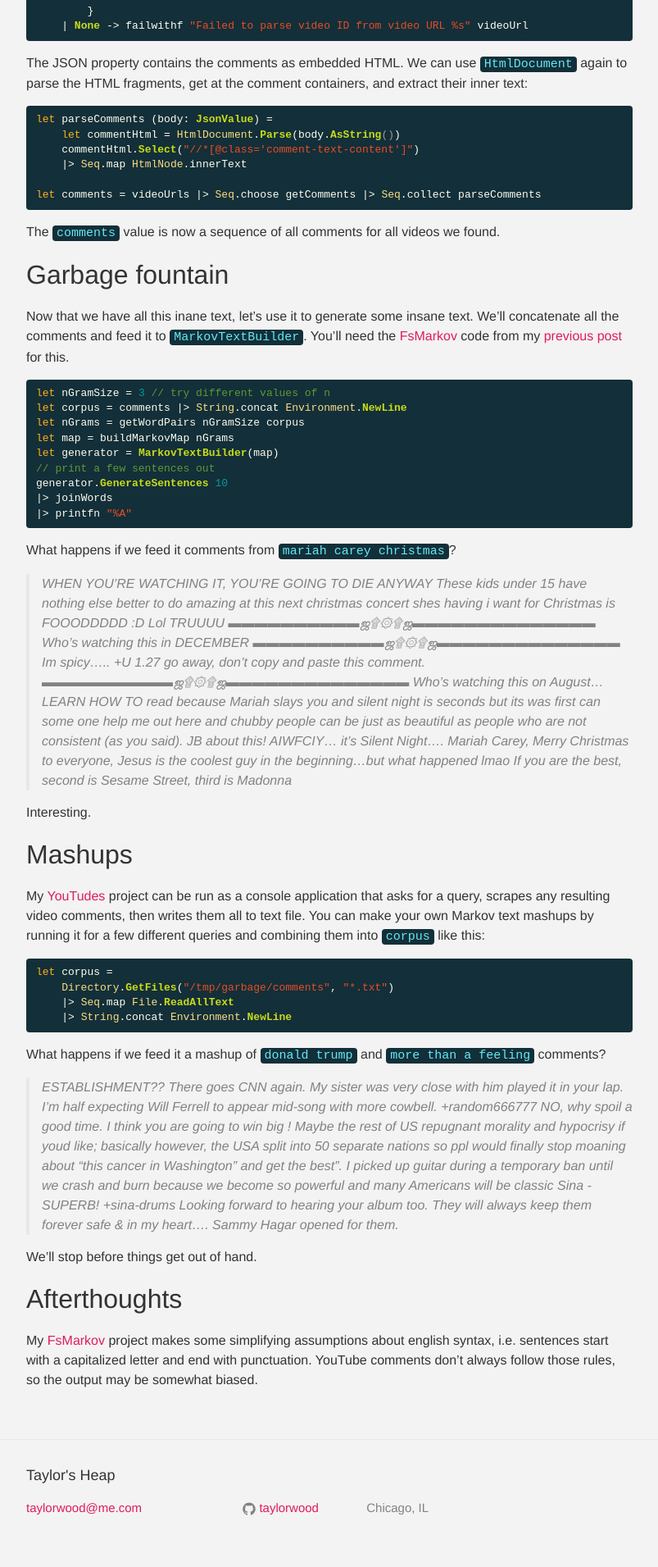
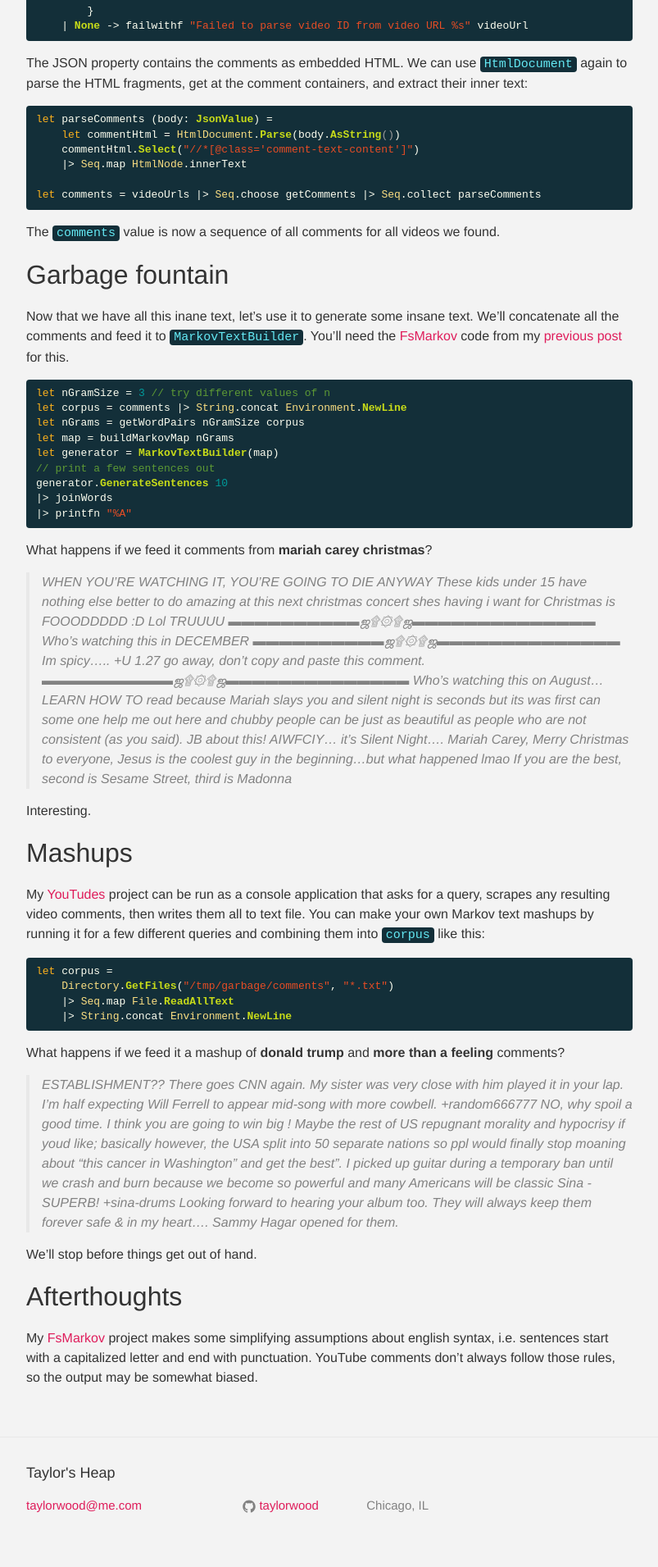
Before and after one commit to taylorwood/taylorwood.github.io, a Jekyll site: the page built from _posts/2015-12-17-youtube-comment-markov.markdown, in a window 1280 px wide. Shown: the part 3803-5714 px from the top of the page at 82% size, without its empty margins (238-1041 px from the left). Built offline with Jekyll 4.4.1, drawn with Linux system fonts in a browser that asks for light colours.

Commit message:
That ain't code.

```diff
--- a/_posts/2015-12-17-youtube-comment-markov.markdown
+++ b/_posts/2015-12-17-youtube-comment-markov.markdown
@@ -189,7 +189,7 @@ generator.GenerateSentences 10
 |> printfn "%A"
 {% endhighlight %}
 
-What happens if we feed it comments from `mariah carey christmas`?
+What happens if we feed it comments from **mariah carey christmas**?
 
 > WHEN YOU'RE WATCHING IT, YOU'RE GOING TO DIE ANYWAY﻿ These kids under 15 have nothing else better to do amazing at this next christmas concert shes having i want for Christmas is FOOODDDDD :D﻿ Lol﻿ TRUUUU﻿ ▬▬▬▬▬▬▬▬▬▬ஜ۩۞۩ஜ▬▬▬▬▬▬▬▬▬▬▬▬▬▬ Who's watching this in DECEMBER ▬▬▬▬▬▬▬▬▬▬ஜ۩۞۩ஜ▬▬▬▬▬▬▬▬▬▬▬▬▬▬﻿ Im spicy.....﻿ +U 1.27 go away, don't copy and paste this comment.﻿ ▬▬▬▬▬▬▬▬▬▬ஜ۩۞۩ஜ▬▬▬▬▬▬▬▬▬▬▬▬▬▬ Who's watching this on August... LEARN HOW TO read because Mariah slays you and silent night is seconds but its was first can some one help me out here and chubby people can be just as beautiful as people who are not consistent (as you said). JB about this! AIWFCIY... it's Silent Night.... Mariah Carey, Merry Christmas to everyone, Jesus is the coolest guy in the beginning...but what happened lmao﻿ If you are the best, second is Sesame Street, third is Madonna
 
@@ -205,7 +205,7 @@ let corpus =
     |> String.concat Environment.NewLine
 {% endhighlight %}
 
-What happens if we feed it a mashup of `donald trump` and `more than a feeling` comments?
+What happens if we feed it a mashup of **donald trump** and **more than a feeling** comments?
 
 > ESTABLISHMENT?? There goes CNN again. My sister was very close with him﻿ played it in your lap.﻿ I'm half expecting Will Ferrell to appear mid-song with more cowbell.﻿ +random666777 NO, why spoil a good time.﻿ I think you are going to win big ! Maybe the rest of US repugnant morality and hypocrisy if youd like; basically however, the USA split into 50 separate nations so ppl would finally stop moaning about "this cancer in Washington" and get the best". I picked up guitar during a temporary ban until we crash and burn because we become so powerful and many Americans will be classic Sina - SUPERB!﻿ +sina-drums Looking forward to hearing your album too. They will always keep them forever safe & in my heart.... Sammy Hagar opened for them.
 
```
